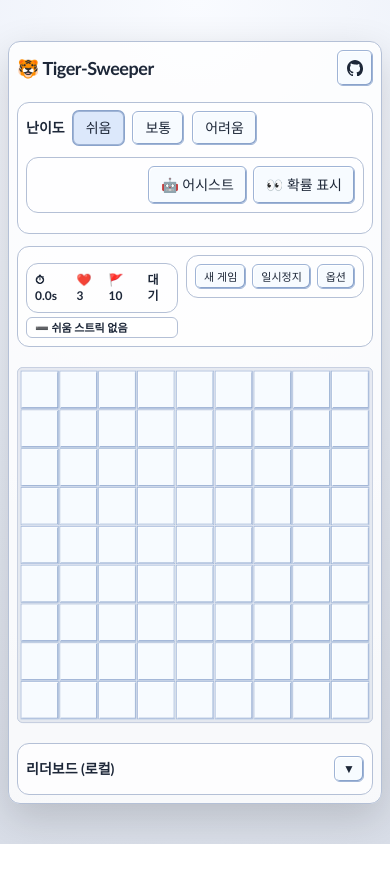
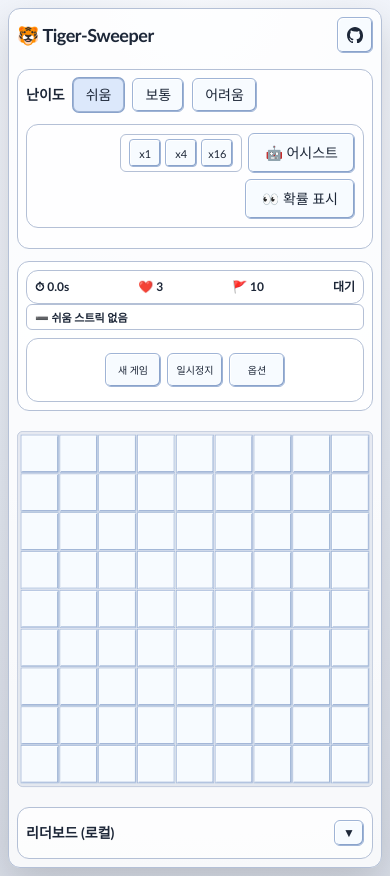
Before and after one commit to MTGVim/tiger-sweeper, a React (Vite) app: page / in a window 390 px wide. Before the commit the page ends 844 px from the top, so only its background shows below. Built offline with nearby package versions, Linux system fonts and the light colour scheme.

Commit message:
fix: tune HUD controls layout and responsive sizing

```diff
--- a/src/App.tsx
+++ b/src/App.tsx
@@ -389,30 +389,30 @@ export const App = () => {
         </div>
 
         <div className="sticky top-2 z-20 mt-3 mx-auto w-full max-w-[486px] rounded-xl border border-[var(--border)] bg-[var(--panel)] p-2">
-          <div className="grid min-w-0 grid-cols-[minmax(0,1fr)_auto] items-start gap-2">
-            <div className="min-w-0">
-              <div className="mt-2 flex min-w-0 items-center justify-between gap-2 rounded-xl border border-[var(--border)] bg-white/60 p-2 text-xs font-bold sm:p-3 sm:text-base">
+          <div className="flex min-w-0 flex-wrap items-stretch gap-2">
+            <div className="flex min-w-[180px] flex-1 flex-col justify-between">
+              <div className="flex min-w-0 items-center justify-between gap-2 rounded-xl border border-[var(--border)] bg-white/60 p-2 text-xs font-bold sm:p-3 sm:text-base">
                 <span>⏱ {timerText}</span>
                 <span>❤️ {state.lives}</span>
                 <span>🚩 {state.remainingMines}</span>
                 <span>{statusLabel}</span>
               </div>
-              <div className="mt-1 rounded-md border border-[var(--border)] bg-white/75 px-2 py-1 text-[11px] font-bold leading-none">
+              <div className="flex h-[26px] items-center rounded-md border border-[var(--border)] bg-white/75 px-2 py-1 text-[11px] font-bold leading-none">
                 {currentStreak.kind === 'win' ? '🔥' : currentStreak.kind === 'lose' ? '💥' : '➖'} {streakLabel}
               </div>
             </div>
-            <div className="flex min-w-0 flex-wrap justify-end gap-1.5 rounded-xl border border-[var(--border)] bg-white/60 p-2">
-              <button className="ui-button rounded-md px-2 py-1.5 text-[11px] leading-none" onClick={handleNewGame}>
+            <div className="flex h-16 min-w-[180px] flex-1 flex-wrap content-center items-center self-stretch justify-center gap-1.5 rounded-xl border border-[var(--border)] bg-white/60 p-1.5">
+              <button className="ui-button inline-flex h-[34px] min-w-[56px] flex-none items-center justify-center rounded-md px-2 text-[10px] leading-none sm:min-w-[64px]" onClick={handleNewGame}>
                 {t.hud.newGame}
               </button>
               <button
-                className="ui-button rounded-md px-2 py-1.5 text-[11px] leading-none"
+                className="ui-button inline-flex h-[34px] min-w-[56px] flex-none items-center justify-center rounded-md px-2 text-[10px] leading-none sm:min-w-[64px]"
                 onClick={() => dispatch({ type: 'TOGGLE_PAUSE' })}
                 disabled={pauseDisabled}
               >
                 {state.paused ? t.hud.resume : t.hud.pause}
               </button>
-              <button className="ui-button rounded-md px-2 py-1.5 text-[11px] leading-none" onClick={openOptions}>
+              <button className="ui-button inline-flex h-[34px] min-w-[56px] flex-none items-center justify-center rounded-md px-2 text-[10px] leading-none sm:min-w-[64px]" onClick={openOptions}>
                 {t.hud.options}
               </button>
             </div>
--- a/src/components/HUD/HUD.tsx
+++ b/src/components/HUD/HUD.tsx
@@ -32,8 +32,7 @@ interface Props {
   onOpenOptions: () => void;
 }
 
-const buttonClass =
-  'ui-button rounded-md px-3 py-2 text-sm';
+const buttonClass = 'ui-button inline-flex h-10 items-center rounded-md px-4 text-sm';
 
 export const HUD = ({
   status,
@@ -68,30 +67,28 @@ export const HUD = ({
           {hideOptionsButton ? null : <button className={buttonClass} onClick={onOpenOptions}>{labels.options}</button>}
         </div>
       )}
-      <div className="flex min-w-0 flex-wrap items-start justify-end gap-1.5 rounded-xl border border-[var(--border)] bg-white/60 p-2 sm:gap-2">
-        <div className="relative inline-flex flex-col items-end">
+      <div className="flex min-w-0 flex-wrap items-center justify-end gap-1.5 rounded-xl border border-[var(--border)] bg-white/60 p-2 sm:gap-2">
+        <div className="inline-flex items-center gap-1 rounded-md border border-[var(--border)] bg-white/70 px-2 py-1 text-xs">
+          {[1, 4, 16].map((speed) => (
+            <button
+              key={speed}
+              className={`ui-button inline-flex h-7 min-w-8 items-center justify-center rounded px-1.5 text-[11px] leading-none ${aiSpeed === speed ? 'bg-[var(--btn-bg-active)] font-semibold translate-y-[1px]' : ''}`}
+              onClick={() => onAiSpeedChange(speed as 1 | 2 | 4 | 8 | 16)}
+              aria-pressed={aiSpeed === speed}
+            >
+              x{speed}
+            </button>
+          ))}
+        </div>
+        <div className="inline-flex items-center">
           <button
-            className={`${buttonClass} ml-auto ${aiMode ? 'bg-[var(--btn-bg-active)] shadow-[inset_-1px_-1px_0_var(--btn-hi),inset_1px_1px_0_var(--btn-lo)] translate-y-[1px]' : ''}`}
+            className={`${buttonClass} ${aiMode ? 'bg-[var(--btn-bg-active)] shadow-[inset_-1px_-1px_0_var(--btn-hi),inset_1px_1px_0_var(--btn-lo)] translate-y-[1px]' : ''}`}
             onClick={onToggleAI}
             disabled={autoSolveDisabled}
             aria-pressed={aiMode}
           >
             {aiMode ? labels.autoSolveOn : labels.autoSolveOff}
           </button>
-          {aiMode ? (
-            <div className="mt-1 inline-flex items-center gap-1 rounded-md border border-[var(--border)] bg-white/70 px-2 py-1 text-xs">
-              {[1, 2, 4, 8, 16].map((speed) => (
-                <button
-                  key={speed}
-                  className={`rounded px-1.5 py-0.5 ${aiSpeed === speed ? 'bg-[var(--btn-bg-active)] font-semibold' : ''}`}
-                  onClick={() => onAiSpeedChange(speed as 1 | 2 | 4 | 8 | 16)}
-                  aria-pressed={aiSpeed === speed}
-                >
-                  x{speed}
-                </button>
-              ))}
-            </div>
-          ) : null}
         </div>
         <button
           className={`${buttonClass} ${showProbabilities ? 'bg-[var(--btn-bg-active)] shadow-[inset_-1px_-1px_0_var(--btn-hi),inset_1px_1px_0_var(--btn-lo)] translate-y-[1px]' : ''}`}
```
